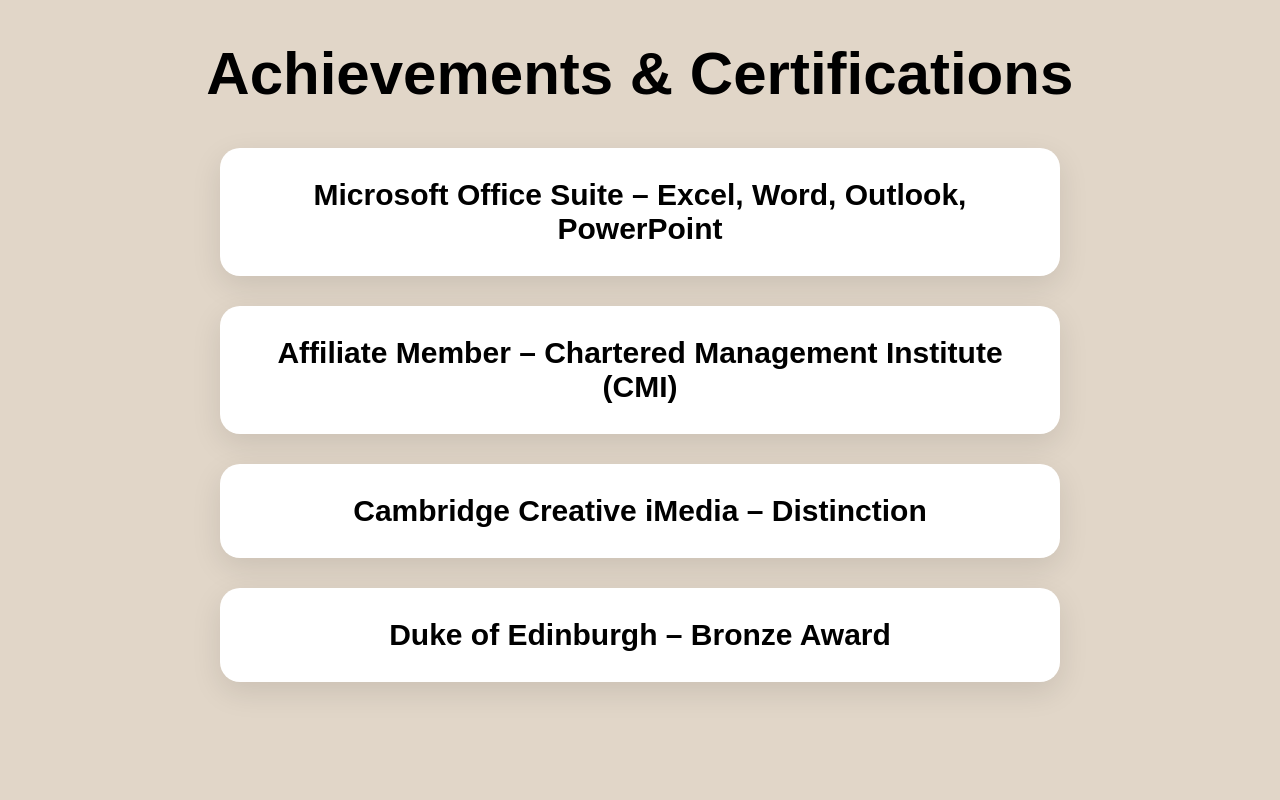
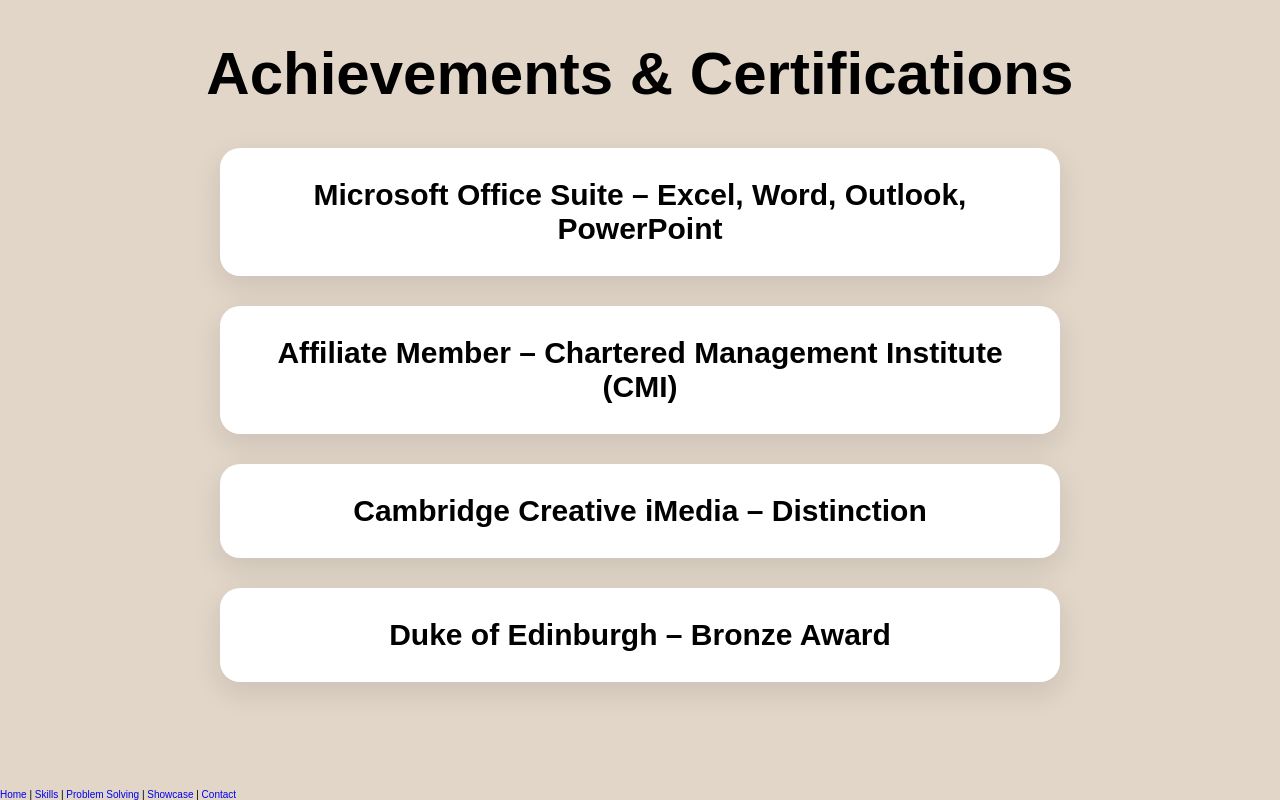
Before and after one commit to teenola9/WAD_Personal_Website, a plain HTML site: page skills.html in a window 1280 px wide. Shown: the part 4546-5346 px from the top of the page. Drawn offline with Linux system fonts and the light colour scheme; a web font is replaced by a local one.

Commit message:
Update skills.html

```diff
--- a/skills.html
+++ b/skills.html
@@ -12,6 +12,7 @@
 </header>
 
 <section class="skills-section">
+<!-- Quick Links for Mobile Navigation -->
 
     <h1 class="skills-title">My Skills & Experience</h1>
 
@@ -116,3 +117,12 @@
         <div class="achievement-box">Duke of Edinburgh – Bronze Award</div>
     </div>
 </section>
+
+<!-- Quick Links for Mobile Navigation -->
+<p class="quick-links">
+  <a href="index.html">Home</a> |
+  <a href="skills.html">Skills</a> |
+  <a href="PS.html">Problem Solving</a> |
+  <a href="Showcase.html">Showcase</a> |
+  <a href="contact.html">Contact</a>
+</p>
```
